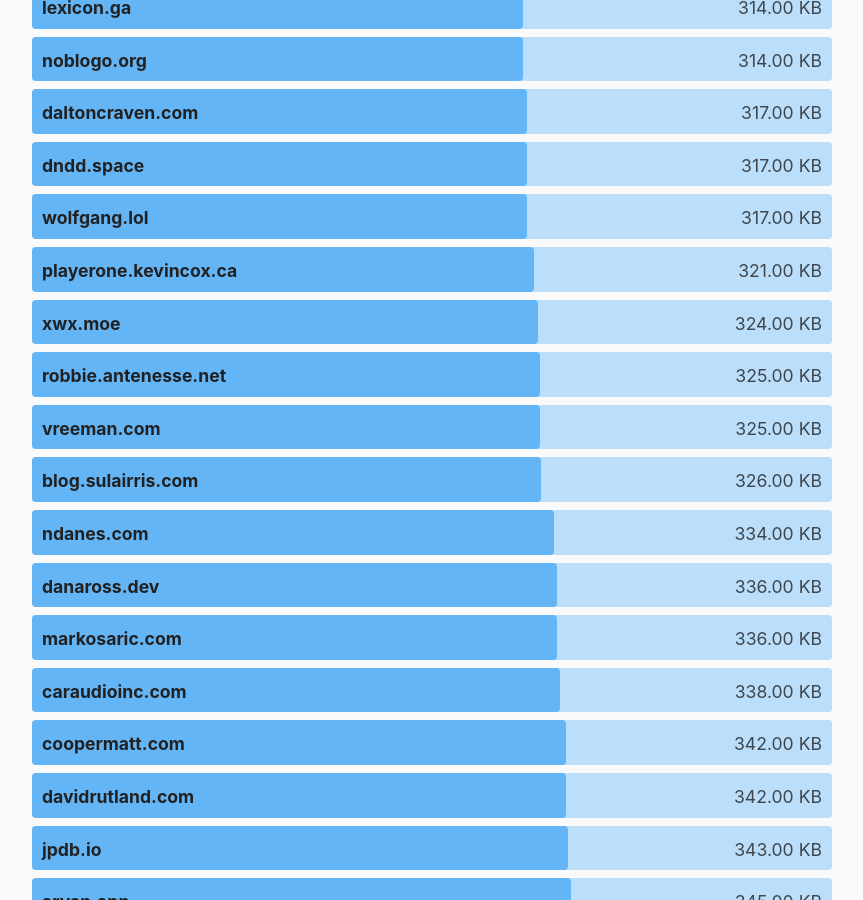
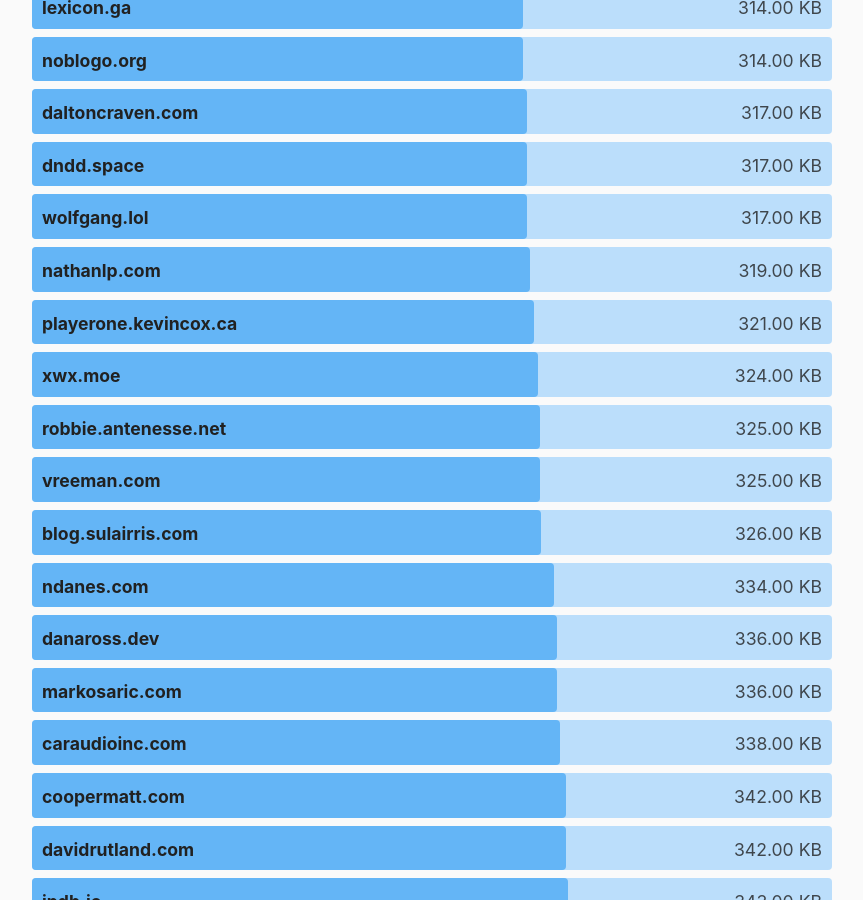
Before and after one commit to kevquirk/512kb.club, a Jekyll site: the page built from index.md, in a window 1280 px wide and 900 px high, scrolled down 19536 px. Shown: the whole window, without its empty margins (208-1071 px from the left). Built offline with Jekyll 4.4.1, drawn with Linux system fonts in a browser that asks for light colours.

Commit message:
add nathanlp.com to sites.yml

```diff
--- a/_data/sites.yml
+++ b/_data/sites.yml
@@ -1273,6 +1273,11 @@
   size: 10.5
   last_checked: 2021-12-05
 
+- domain: nathanlp.com
+  url: https://nathanlp.com
+  size: 319
+  last_checked: 2022-02-26
+
 - domain: nayuki.io
   url: https://www.nayuki.io/
   size: 426
```
